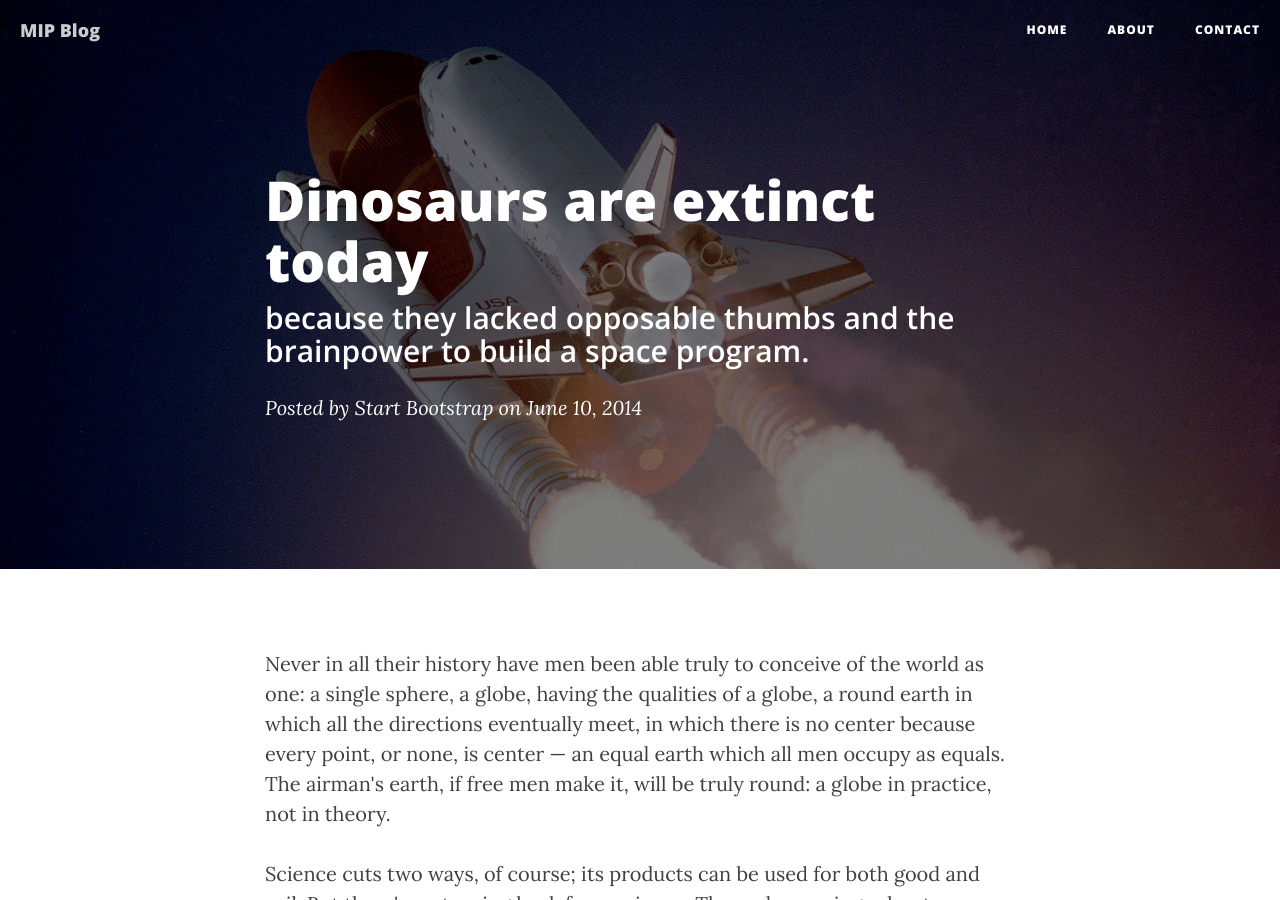
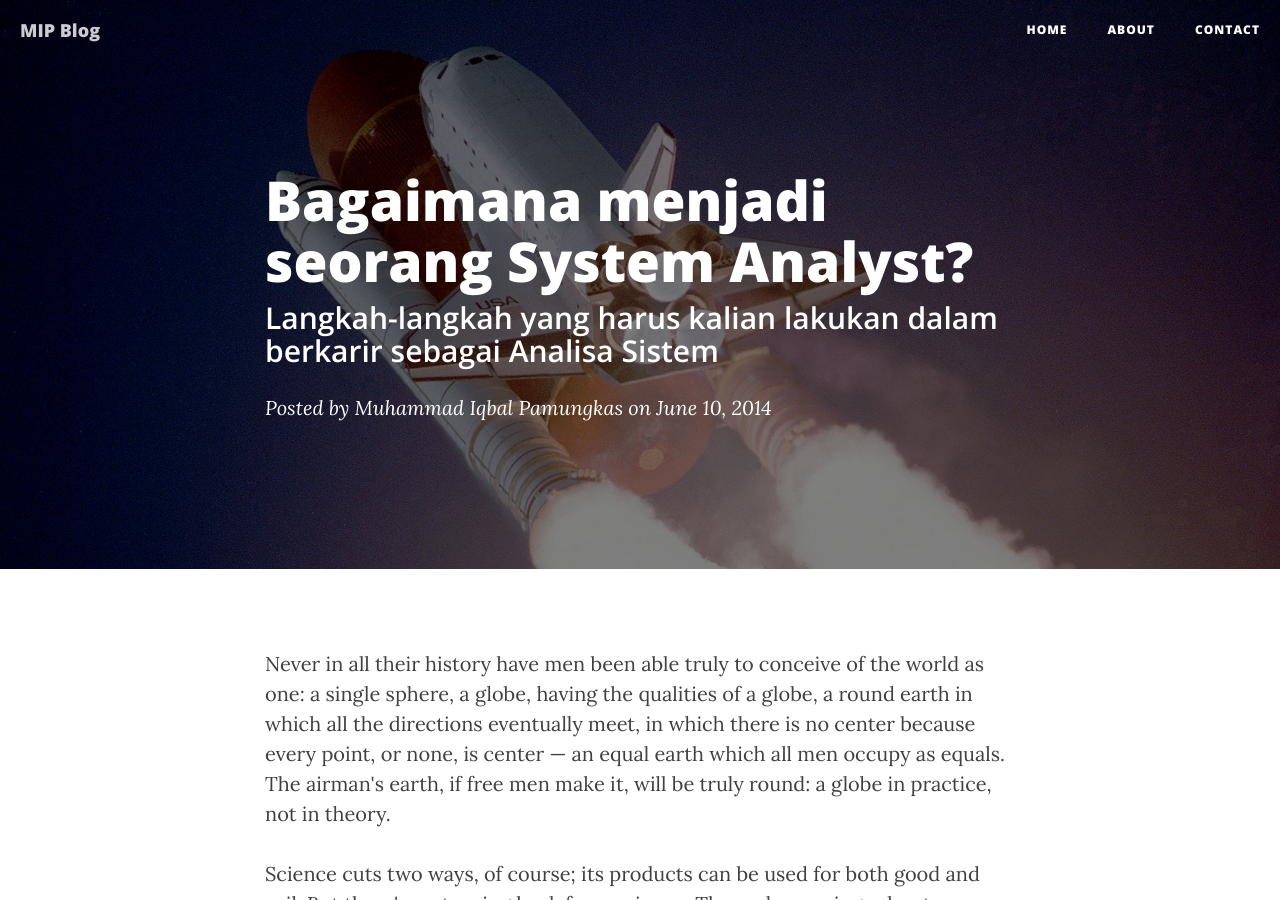
Before and after one commit to iqbalpmgks/iqbalpmgks.github.io, a Jekyll site: the page built from _posts/2014-06-10-dinosaurs.markdown, in a window 1280 px wide and 900 px high. Built offline with Jekyll 4.4.1, drawn with Linux system fonts in a browser that asks for light colours; nearby versions of some CDN libraries.

Commit message:
Update Post #1

```diff
--- a/_posts/2014-06-10-dinosaurs.markdown
+++ b/_posts/2014-06-10-dinosaurs.markdown
@@ -1,9 +1,9 @@
 ---
 layout:     post
-title:      "Dinosaurs are extinct today"
-subtitle:   "because they lacked opposable thumbs and the brainpower to build a space program."
+title:      "Bagaimana menjadi seorang System Analyst?"
+subtitle:   "Langkah-langkah yang harus kalian lakukan dalam berkarir sebagai Analisa Sistem"
 date:       2014-06-10 12:00:00
-author:     "Start Bootstrap"
+author:     "Muhammad Iqbal Pamungkas"
 header-img: "img/post-bg-01.jpg"
 ---
 
```
